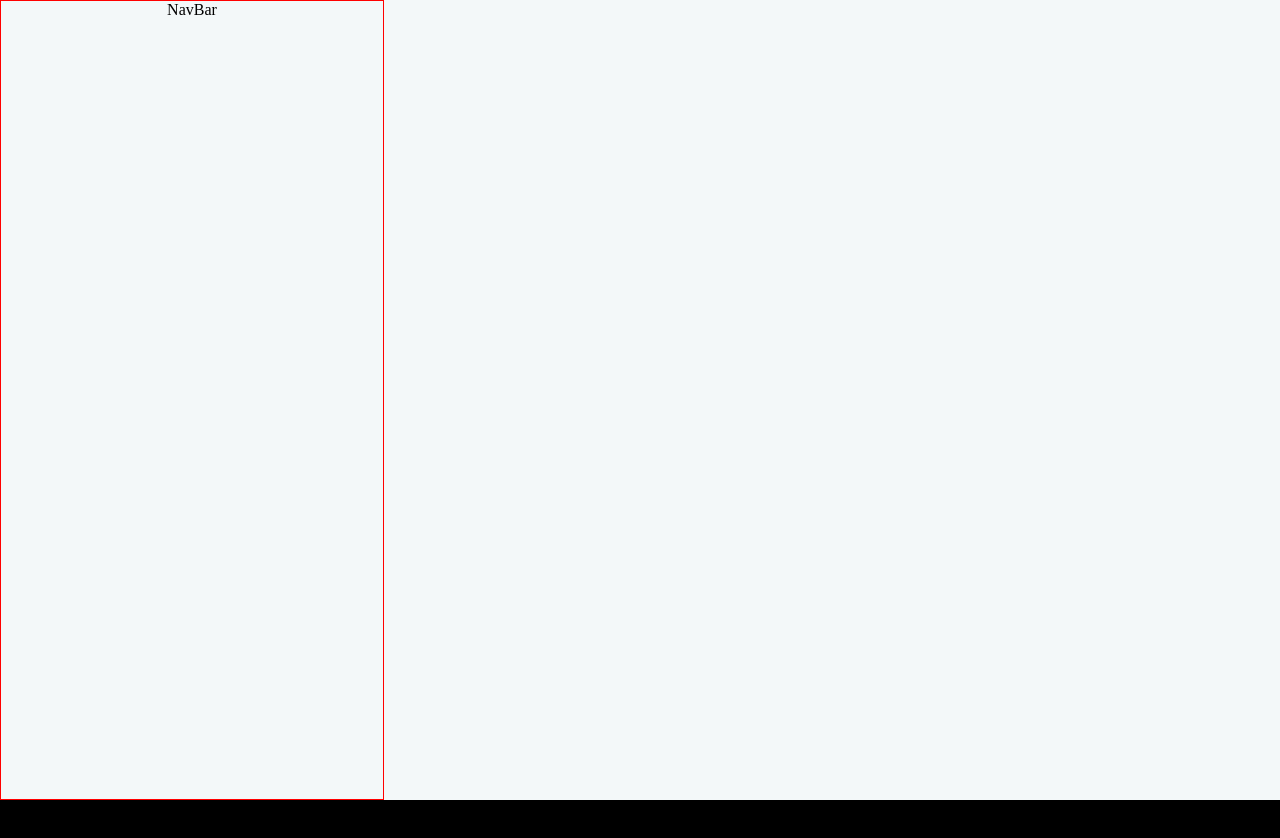
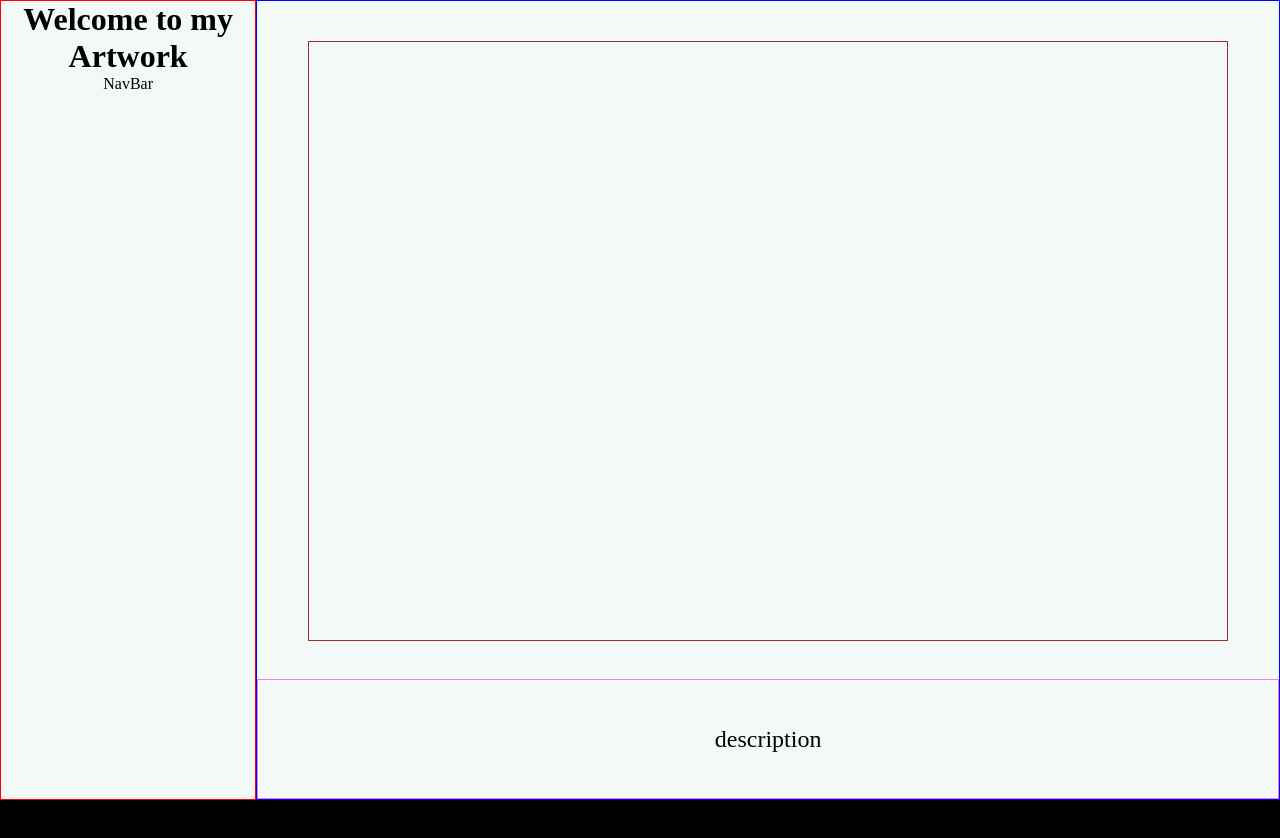
Before and after one commit to MomentaiBro/AlbumArtCss, a React (Create React App) app in the folder portfolio/: page / in a window 1280 px wide. Shown: the top 838 px of the page. After the commit the page ends 800 px from the top, so only its background shows below. Built offline with nearby package versions, Linux system fonts and the light colour scheme.

Commit message:
styled display component

```diff
--- a/portfolio/src/App.css
+++ b/portfolio/src/App.css
@@ -1,4 +1,11 @@
+*{
+  margin: 0;
+  padding: 0;
+  box-sizing: border-box;
+}
+
 .App {
+  display: flex;
   text-align: center;
   background-color: #f3f8f9;
   height: 100vh;
--- a/portfolio/src/App.js
+++ b/portfolio/src/App.js
@@ -8,7 +8,6 @@ function App() {
   return (
     <div className="App">
       <NavBar />
-      <h1>Welcome to my portfolio of Ablum Covers made with CSS</h1>
       <Display />
       {/* <RPCV3 /> */}
     </div>
--- a/portfolio/src/components/Display/Display.css
+++ b/portfolio/src/components/Display/Display.css
@@ -0,0 +1,28 @@
+.Display{
+    display: flex;
+    flex-direction: column;
+    justify-content: space-between;
+    align-items: center;
+    height: 100vh;
+    width: 100%;
+    border: 1px solid blue;
+}
+
+.window{
+    height: 75vh;
+    width: 90%;
+    border: 1px solid brown;
+    margin-top: 5vh;
+    /* margin-bottom: 2.5vh; */
+}
+
+.description{
+    border: 1px solid violet;
+    width: 100%;
+    height: 15%;
+    display: flex;
+    justify-content: center;
+    align-items: center;
+    font-size: 1.5rem;
+
+}
--- a/portfolio/src/components/Display/Display.js
+++ b/portfolio/src/components/Display/Display.js
@@ -1,9 +1,16 @@
 import React from 'react'
-
+import "./Display.css"
 export const Display = () => {
   return (
     <div className='Display'>
-        Display
+
+      <main className="window">
+
+      </main>
+
+      <section className='description'>
+        description
+      </section>
     </div>
   )
 }
--- a/portfolio/src/components/NavBar/NavBar.css
+++ b/portfolio/src/components/NavBar/NavBar.css
@@ -1,5 +1,7 @@
 .NavBar{
     height: 100vh;
-    width: 30%;
+    width: 25%;
     border: 1px solid red;
+    display: flex;
+    flex-direction: column;
 }
--- a/portfolio/src/components/NavBar/NavBar.js
+++ b/portfolio/src/components/NavBar/NavBar.js
@@ -5,6 +5,7 @@ export const NavBar = () => {
   return (
     <div className='NavBar'>
 
+        <h1>Welcome to my Artwork</h1>
         NavBar
 
     </div>
```
